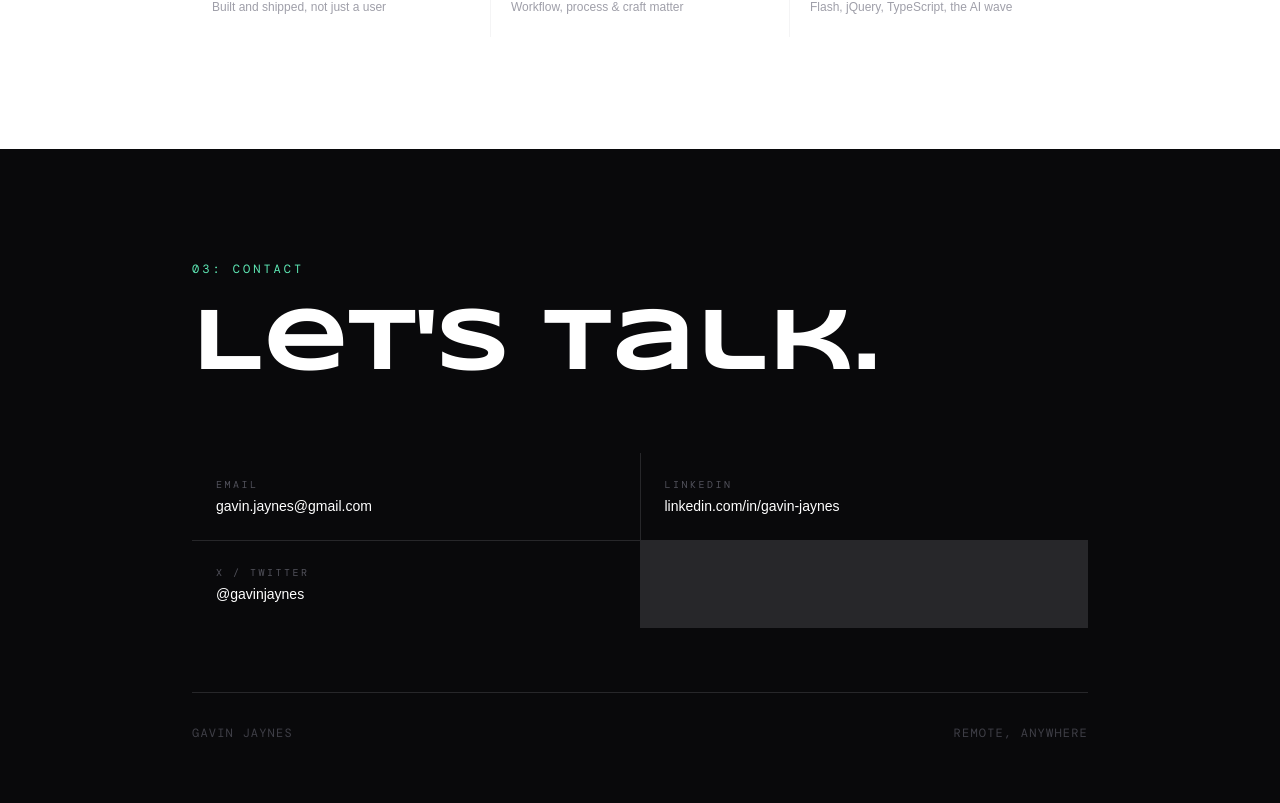
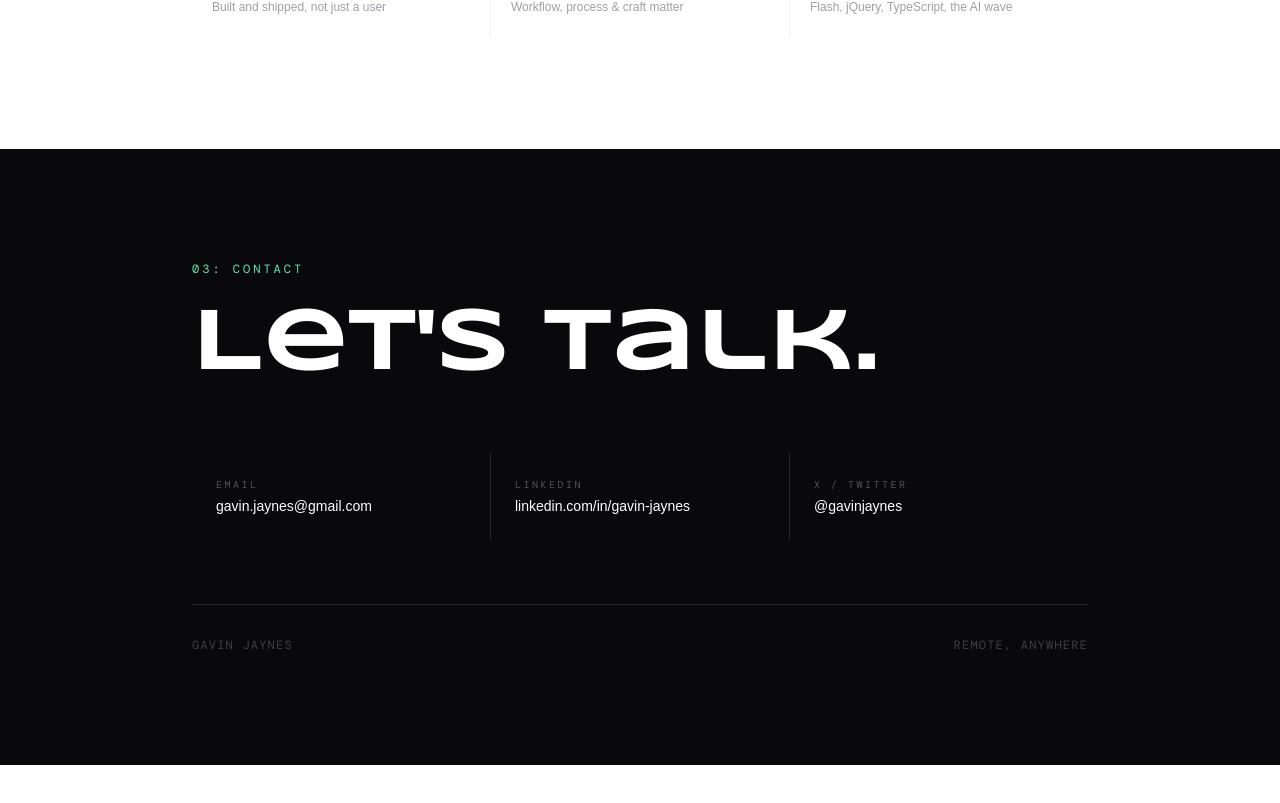
Before and after one commit to GavinJaynes/gavin-jaynes, a React (Vite) app: page / in a window 1280 px wide. Shown: the part 3829-4632 px from the top of the page. After the commit the page ends 4594 px from the top, so only its background shows below. Built offline with nearby package versions, Linux system fonts and the light colour scheme; a web font is replaced by a local one.

Commit message:
Better ASCII loading
Better footer layout

```diff
--- a/src/components/Contact.tsx
+++ b/src/components/Contact.tsx
@@ -31,7 +31,7 @@ export function Contact() {
           Let's talk.
         </h2>
 
-        <div className="grid sm:grid-cols-2 gap-px bg-zinc-800">
+        <div className="grid sm:grid-cols-3 gap-px bg-zinc-800">
           {links.map(({ label, value, href }) => (
             <a
               key={label}
--- a/src/components/Hero.tsx
+++ b/src/components/Hero.tsx
@@ -65,9 +65,9 @@ function AsciiPlaceholder({ visible }: { visible: boolean }) {
     <pre
       aria-hidden
       className={`absolute top-0 left-1/2 -translate-x-1/2 h-full overflow-hidden font-mono text-zinc-400 leading-[1.15] select-none pointer-events-none transition-opacity duration-700 ${visible ? "opacity-100" : "opacity-0"}`}
-      style={{ fontSize: "1.74cqw" }}
+      style={{ fontSize: "max(1.74cqw, 2.5dvh)" }}
     >
-      {ASCII_ART + ASCII_ART}
+      {ASCII_ART}
     </pre>
   )
 }
```
